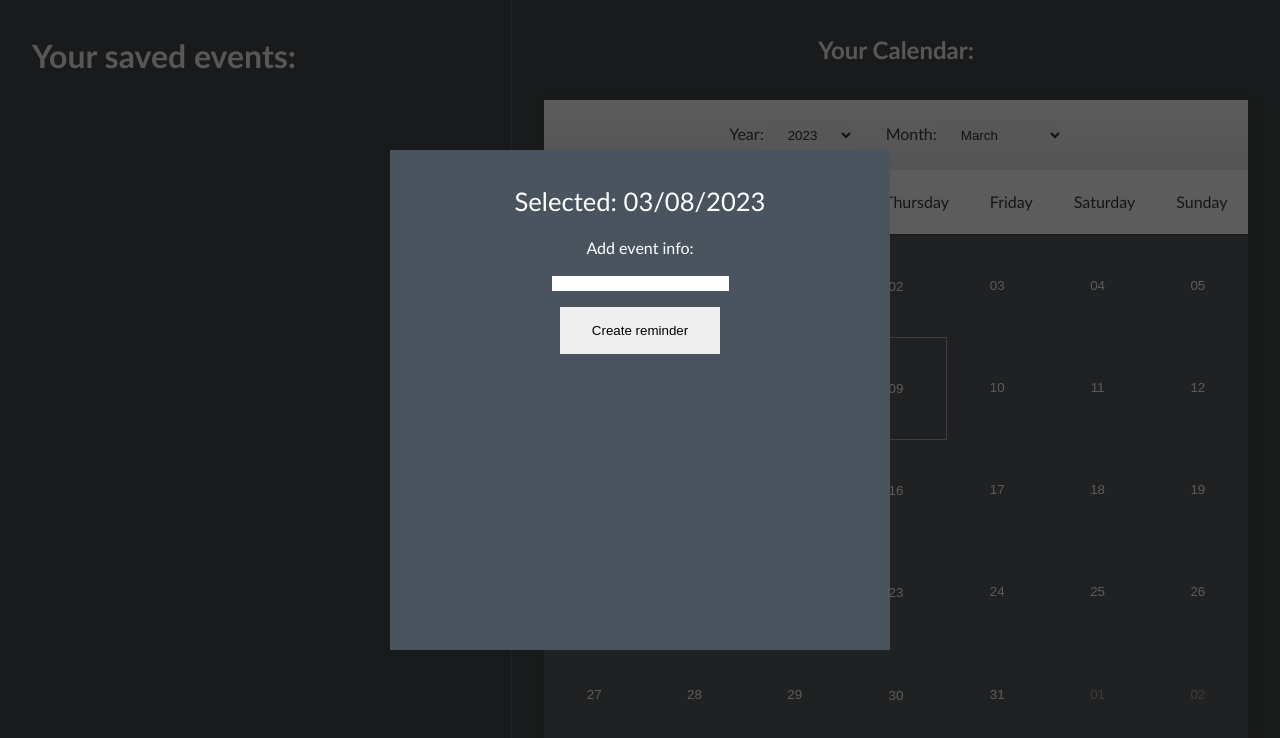
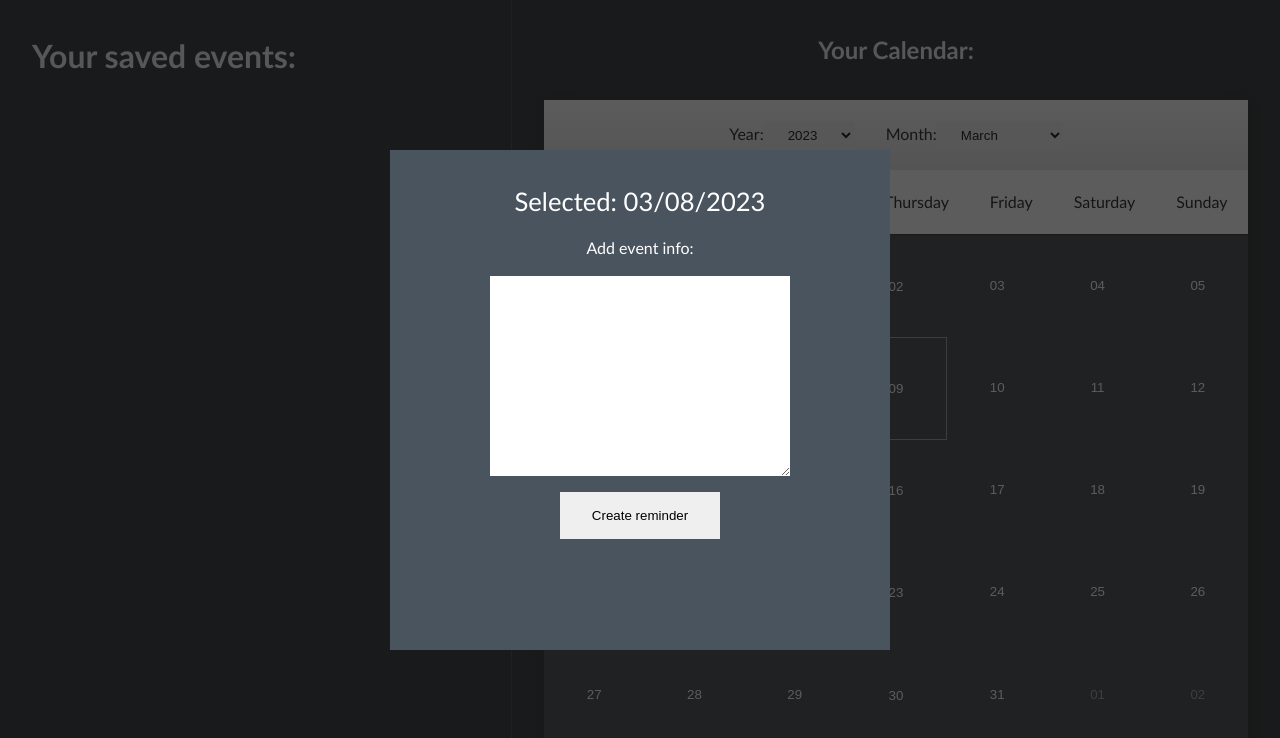
Before and after one commit to adamdgit/calendar, a React (Vite) app: page / in a window 1280 px wide. Both pictures are taken after a click on the button "08". Shown: the top 738 px of the page. Built offline with nearby package versions, Linux system fonts and the light colour scheme.

Commit message:
Changed input text to text area

```diff
--- a/src/components/eventPopup.tsx
+++ b/src/components/eventPopup.tsx
@@ -30,7 +30,7 @@ export default function eventPopup(
     <div className='popup' style={popupIsVisible ? {opacity: '1', pointerEvents: 'all'} : {opacity: '0', pointerEvents: 'none'}}>
       <span className="heading">Selected: {selectedDate}</span>
       <p>Add event info:</p>
-      <input type="text" onChange={(e) => setDescription(e.target.value)} />
+      <textarea onChange={(e) => setDescription(e.target.value)}></textarea>
       <button onClick={() => createNewLsItem()}>Create reminder</button>
     </div>
   )
```
